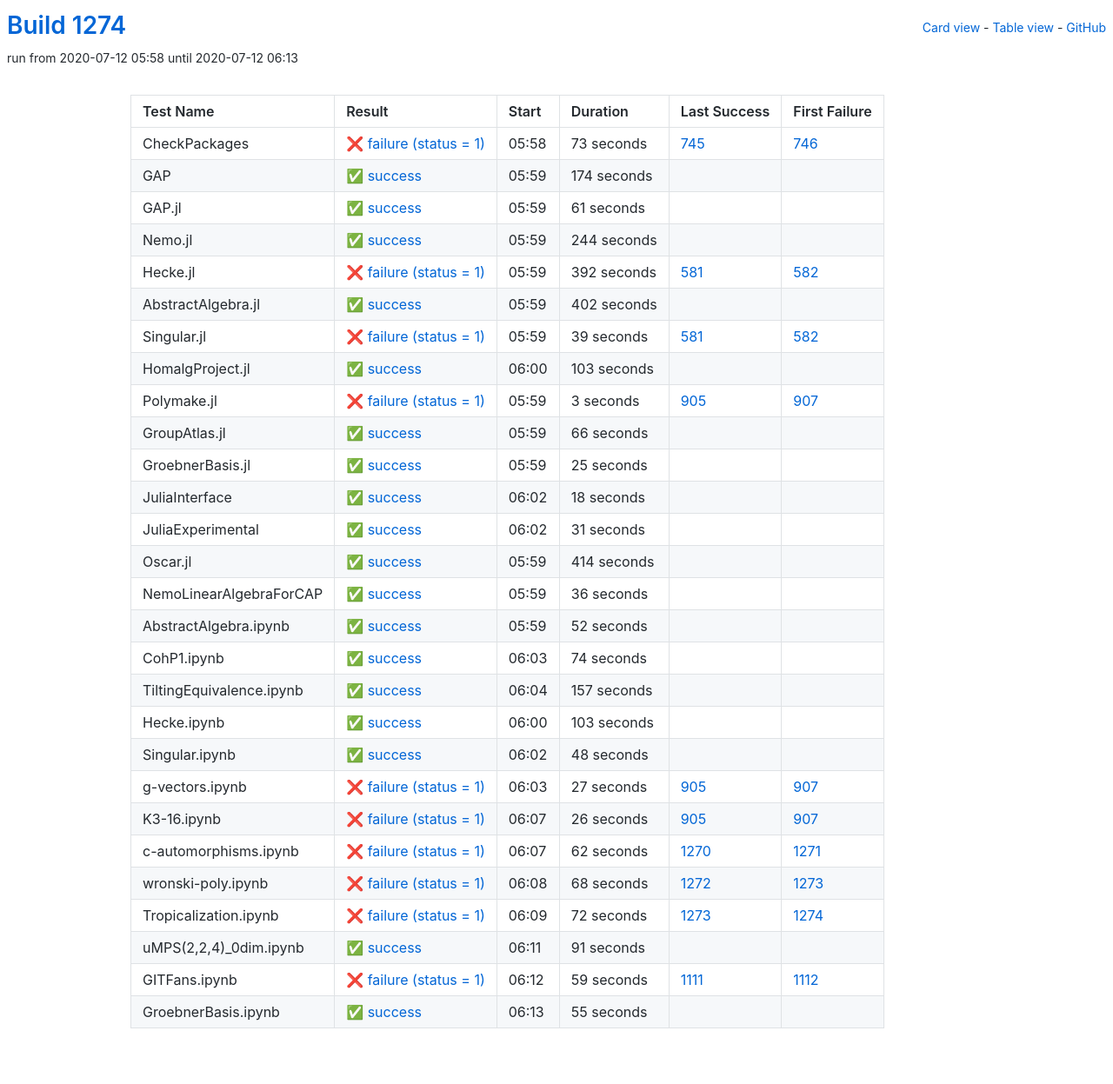
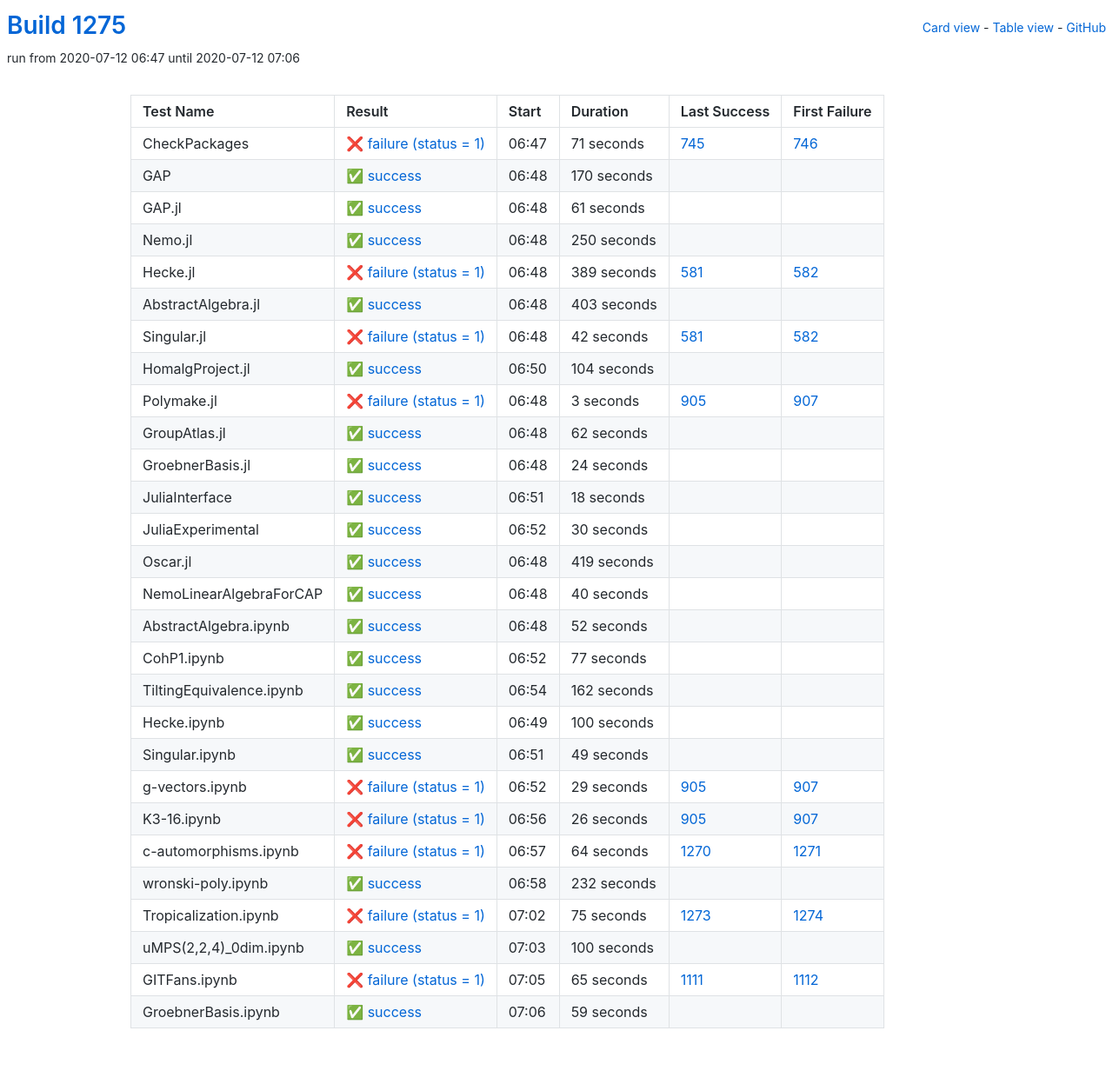
Before and after one commit to oscar-system/oscar-ci-status-1.4, a Jekyll site: the page built from table.html, in a window 1280 px wide. Shown: the whole page at 87% size. Built offline with Jekyll 4.4.1, drawn with Linux system fonts in a browser that asks for light colours.

Commit message:
Build #1275

```diff
--- a/_data/ci.yml
+++ b/_data/ci.yml
@@ -1,6 +1,6 @@
 ---
-build: 1274
-build_url: https://oscarci.mathematik.uni-kl.de/job/oscar-julia-1.4/1274/
+build: 1275
+build_url: https://oscarci.mathematik.uni-kl.de/job/oscar-julia-1.4/1275/
 job: oscar-julia-1.4
 organization: oscar-system
 repo: oscar-ci-status-1.4
@@ -8,32 +8,32 @@ repourl: https://github.com/oscar-system/oscar-ci-status-1.4
 tests:
 - name: CheckPackages
   id: checkpackages
-  log: https://oscarci.mathematik.uni-kl.de/job/oscar-julia-1.4/1274/artifact/logs/build-1274/CheckPackages.log
-  start: 2020-07-12 05:58
+  log: https://oscarci.mathematik.uni-kl.de/job/oscar-julia-1.4/1275/artifact/logs/build-1275/CheckPackages.log
+  start: 2020-07-12 06:47
   success: false
   exitcode: 1
   status: failure
-  duration: 73
+  duration: 71
   last_success: 745
   last_success_url: https://oscarci.mathematik.uni-kl.de/job/oscar-julia-1.4/745/
   first_failure: 746
   first_failure_url: https://oscarci.mathematik.uni-kl.de/job/oscar-julia-1.4/746/
 - name: GAP
   id: gap
-  log: https://oscarci.mathematik.uni-kl.de/job/oscar-julia-1.4/1274/artifact/logs/build-1274/GAP.log
-  start: 2020-07-12 05:59
+  log: https://oscarci.mathematik.uni-kl.de/job/oscar-julia-1.4/1275/artifact/logs/build-1275/GAP.log
+  start: 2020-07-12 06:48
   success: true
   exitcode: 0
   status: success
-  duration: 174
+  duration: 170
   last_success: false
   last_success_url:
   first_failure: false
   first_failure_url:
 - name: GAP.jl
   id: gap-jl
-  log: https://oscarci.mathematik.uni-kl.de/job/oscar-julia-1.4/1274/artifact/logs/build-1274/GAP.jl.log
-  start: 2020-07-12 05:59
+  log: https://oscarci.mathematik.uni-kl.de/job/oscar-julia-1.4/1275/artifact/logs/build-1275/GAP.jl.log
+  start: 2020-07-12 06:48
   success: true
   exitcode: 0
   status: success
@@ -44,68 +44,68 @@ tests:
   first_failure_url:
 - name: Nemo.jl
   id: nemo-jl
-  log: https://oscarci.mathematik.uni-kl.de/job/oscar-julia-1.4/1274/artifact/logs/build-1274/Nemo.jl.log
-  start: 2020-07-12 05:59
+  log: https://oscarci.mathematik.uni-kl.de/job/oscar-julia-1.4/1275/artifact/logs/build-1275/Nemo.jl.log
+  start: 2020-07-12 06:48
   success: true
   exitcode: 0
   status: success
-  duration: 244
+  duration: 250
   last_success: false
   last_success_url:
   first_failure: false
   first_failure_url:
 - name: Hecke.jl
   id: hecke-jl
-  log: https://oscarci.mathematik.uni-kl.de/job/oscar-julia-1.4/1274/artifact/logs/build-1274/Hecke.jl.log
-  start: 2020-07-12 05:59
+  log: https://oscarci.mathematik.uni-kl.de/job/oscar-julia-1.4/1275/artifact/logs/build-1275/Hecke.jl.log
+  start: 2020-07-12 06:48
   success: false
   exitcode: 1
   status: failure
-  duration: 392
+  duration: 389
   last_success: 581
   last_success_url: https://oscarci.mathematik.uni-kl.de/job/oscar-julia-1.4/581/
   first_failure: 582
   first_failure_url: https://oscarci.mathematik.uni-kl.de/job/oscar-julia-1.4/582/
 - name: AbstractAlgebra.jl
   id: abstractalgebra-jl
-  log: https://oscarci.mathematik.uni-kl.de/job/oscar-julia-1.4/1274/artifact/logs/build-1274/AbstractAlgebra.jl.log
-  start: 2020-07-12 05:59
+  log: https://oscarci.mathematik.uni-kl.de/job/oscar-julia-1.4/1275/artifact/logs/build-1275/AbstractAlgebra.jl.log
+  start: 2020-07-12 06:48
   success: true
   exitcode: 0
   status: success
-  duration: 402
+  duration: 403
   last_success: false
   last_success_url:
   first_failure: false
   first_failure_url:
 - name: Singular.jl
   id: singular-jl
-  log: https://oscarci.mathematik.uni-kl.de/job/oscar-julia-1.4/1274/artifact/logs/build-1274/Singular.jl.log
-  start: 2020-07-12 05:59
+  log: https://oscarci.mathematik.uni-kl.de/job/oscar-julia-1.4/1275/artifact/logs/build-1275/Singular.jl.log
+  start: 2020-07-12 06:48
   success: false
   exitcode: 1
   status: failure
-  duration: 39
+  duration: 42
   last_success: 581
   last_success_url: https://oscarci.mathematik.uni-kl.de/job/oscar-julia-1.4/581/
   first_failure: 582
   first_failure_url: https://oscarci.mathematik.uni-kl.de/job/oscar-julia-1.4/582/
 - name: HomalgProject.jl
   id: homalgproject-jl
-  log: https://oscarci.mathematik.uni-kl.de/job/oscar-julia-1.4/1274/artifact/logs/build-1274/HomalgProject.jl.log
-  start: 2020-07-12 06:00
+  log: https://oscarci.mathematik.uni-kl.de/job/oscar-julia-1.4/1275/artifact/logs/build-1275/HomalgProject.jl.log
+  start: 2020-07-12 06:50
   success: true
   exitcode: 0
   status: success
-  duration: 103
+  duration: 104
   last_success: false
   last_success_url:
   first_failure: false
   first_failure_url:
 - name: Polymake.jl
   id: polymake-jl
-  log: https://oscarci.mathematik.uni-kl.de/job/oscar-julia-1.4/1274/artifact/logs/build-1274/Polymake.jl.log
-  start: 2020-07-12 05:59
+  log: https://oscarci.mathematik.uni-kl.de/job/oscar-julia-1.4/1275/artifact/logs/build-1275/Polymake.jl.log
+  start: 2020-07-12 06:48
   success: false
   exitcode: 1
   status: failure
@@ -116,32 +116,32 @@ tests:
   first_failure_url: https://oscarci.mathematik.uni-kl.de/job/oscar-julia-1.4/907/
 - name: GroupAtlas.jl
   id: groupatlas-jl
-  log: https://oscarci.mathematik.uni-kl.de/job/oscar-julia-1.4/1274/artifact/logs/build-1274/GroupAtlas.jl.log
-  start: 2020-07-12 05:59
+  log: https://oscarci.mathematik.uni-kl.de/job/oscar-julia-1.4/1275/artifact/logs/build-1275/GroupAtlas.jl.log
+  start: 2020-07-12 06:48
   success: true
   exitcode: 0
   status: success
-  duration: 66
+  duration: 62
   last_success: false
   last_success_url:
   first_failure: false
   first_failure_url:
 - name: GroebnerBasis.jl
   id: groebnerbasis-jl
-  log: https://oscarci.mathematik.uni-kl.de/job/oscar-julia-1.4/1274/artifact/logs/build-1274/GroebnerBasis.jl.log
-  start: 2020-07-12 05:59
+  log: https://oscarci.mathematik.uni-kl.de/job/oscar-julia-1.4/1275/artifact/logs/build-1275/GroebnerBasis.jl.log
+  start: 2020-07-12 06:48
   success: true
   exitcode: 0
   status: success
-  duration: 25
+  duration: 24
   last_success: false
   last_success_url:
   first_failure: false
   first_failure_url:
 - name: JuliaInterface
   id: juliainterface
-  log: https://oscarci.mathematik.uni-kl.de/job/oscar-julia-1.4/1274/artifact/logs/build-1274/JuliaInterface.log
-  start: 2020-07-12 06:02
+  log: https://oscarci.mathematik.uni-kl.de/job/oscar-julia-1.4/1275/artifact/logs/build-1275/JuliaInterface.log
+  start: 2020-07-12 06:51
   success: true
   exitcode: 0
   status: success
@@ -152,44 +152,44 @@ tests:
   first_failure_url:
 - name: JuliaExperimental
   id: juliaexperimental
-  log: https://oscarci.mathematik.uni-kl.de/job/oscar-julia-1.4/1274/artifact/logs/build-1274/JuliaExperimental.log
-  start: 2020-07-12 06:02
+  log: https://oscarci.mathematik.uni-kl.de/job/oscar-julia-1.4/1275/artifact/logs/build-1275/JuliaExperimental.log
+  start: 2020-07-12 06:52
   success: true
   exitcode: 0
   status: success
-  duration: 31
+  duration: 30
   last_success: false
   last_success_url:
   first_failure: false
   first_failure_url:
 - name: Oscar.jl
   id: oscar-jl
-  log: https://oscarci.mathematik.uni-kl.de/job/oscar-julia-1.4/1274/artifact/logs/build-1274/Oscar.jl.log
-  start: 2020-07-12 05:59
+  log: https://oscarci.mathematik.uni-kl.de/job/oscar-julia-1.4/1275/artifact/logs/build-1275/Oscar.jl.log
+  start: 2020-07-12 06:48
   success: true
   exitcode: 0
   status: success
-  duration: 414
+  duration: 419
   last_success: false
   last_success_url:
   first_failure: false
   first_failure_url:
 - name: NemoLinearAlgebraForCAP
   id: nemolinearalgebraforcap
-  log: https://oscarci.mathematik.uni-kl.de/job/oscar-julia-1.4/1274/artifact/logs/build-1274/NemoLinearAlgebraForCAP.log
-  start: 2020-07-12 05:59
+  log: https://oscarci.mathematik.uni-kl.de/job/oscar-julia-1.4/1275/artifact/logs/build-1275/NemoLinearAlgebraForCAP.log
+  start: 2020-07-12 06:48
   success: true
   exitcode: 0
   status: success
-  duration: 36
+  duration: 40
   last_success: false
   last_success_url:
   first_failure: false
   first_failure_url:
 - name: AbstractAlgebra.ipynb
   id: abstractalgebra-ipynb
-  log: https://oscarci.mathematik.uni-kl.de/job/oscar-julia-1.4/1274/artifact/logs/build-1274/AbstractAlgebra.ipynb.log
-  start: 2020-07-12 05:59
+  log: https://oscarci.mathematik.uni-kl.de/job/oscar-julia-1.4/1275/artifact/logs/build-1275/AbstractAlgebra.ipynb.log
+  start: 2020-07-12 06:48
   success: true
   exitcode: 0
   status: success
@@ -200,68 +200,68 @@ tests:
   first_failure_url:
 - name: CohP1.ipynb
   id: cohp1-ipynb
-  log: https://oscarci.mathematik.uni-kl.de/job/oscar-julia-1.4/1274/artifact/logs/build-1274/CohP1.ipynb.log
-  start: 2020-07-12 06:03
+  log: https://oscarci.mathematik.uni-kl.de/job/oscar-julia-1.4/1275/artifact/logs/build-1275/CohP1.ipynb.log
+  start: 2020-07-12 06:52
   success: true
   exitcode: 0
   status: success
-  duration: 74
+  duration: 77
   last_success: false
   last_success_url:
   first_failure: false
   first_failure_url:
 - name: TiltingEquivalence.ipynb
   id: tiltingequivalence-ipynb
-  log: https://oscarci.mathematik.uni-kl.de/job/oscar-julia-1.4/1274/artifact/logs/build-1274/TiltingEquivalence.ipynb.log
-  start: 2020-07-12 06:04
+  log: https://oscarci.mathematik.uni-kl.de/job/oscar-julia-1.4/1275/artifact/logs/build-1275/TiltingEquivalence.ipynb.log
+  start: 2020-07-12 06:54
   success: true
   exitcode: 0
   status: success
-  duration: 157
+  duration: 162
   last_success: false
   last_success_url:
   first_failure: false
   first_failure_url:
 - name: Hecke.ipynb
   id: hecke-ipynb
-  log: https://oscarci.mathematik.uni-kl.de/job/oscar-julia-1.4/1274/artifact/logs/build-1274/Hecke.ipynb.log
-  start: 2020-07-12 06:00
+  log: https://oscarci.mathematik.uni-kl.de/job/oscar-julia-1.4/1275/artifact/logs/build-1275/Hecke.ipynb.log
+  start: 2020-07-12 06:49
   success: true
   exitcode: 0
   status: success
-  duration: 103
+  duration: 100
   last_success: false
   last_success_url:
   first_failure: false
   first_failure_url:
 - name: Singular.ipynb
   id: singular-ipynb
-  log: https://oscarci.mathematik.uni-kl.de/job/oscar-julia-1.4/1274/artifact/logs/build-1274/Singular.ipynb.log
-  start: 2020-07-12 06:02
+  log: https://oscarci.mathematik.uni-kl.de/job/oscar-julia-1.4/1275/artifact/logs/build-1275/Singular.ipynb.log
+  start: 2020-07-12 06:51
   success: true
   exitcode: 0
   status: success
-  duration: 48
+  duration: 49
   last_success: false
   last_success_url:
   first_failure: false
   first_failure_url:
 - name: g-vectors.ipynb
   id: g-vectors-ipynb
-  log: https://oscarci.mathematik.uni-kl.de/job/oscar-julia-1.4/1274/artifact/logs/build-1274/g-vectors.ipynb.log
-  start: 2020-07-12 06:03
+  log: https://oscarci.mathematik.uni-kl.de/job/oscar-julia-1.4/1275/artifact/logs/build-1275/g-vectors.ipynb.log
+  start: 2020-07-12 06:52
   success: false
   exitcode: 1
   status: failure
-  duration: 27
+  duration: 29
   last_success: 905
   last_success_url: https://oscarci.mathematik.uni-kl.de/job/oscar-julia-1.4/905/
   first_failure: 907
   first_failure_url: https://oscarci.mathematik.uni-kl.de/job/oscar-julia-1.4/907/
 - name: K3-16.ipynb
   id: k3-16-ipynb
-  log: https://oscarci.mathematik.uni-kl.de/job/oscar-julia-1.4/1274/artifact/logs/build-1274/K3-16.ipynb.log
-  start: 2020-07-12 06:07
+  log: https://oscarci.mathematik.uni-kl.de/job/oscar-julia-1.4/1275/artifact/logs/build-1275/K3-16.ipynb.log
+  start: 2020-07-12 06:56
   success: false
   exitcode: 1
   status: failure
@@ -272,72 +272,72 @@ tests:
   first_failure_url: https://oscarci.mathematik.uni-kl.de/job/oscar-julia-1.4/907/
 - name: c-automorphisms.ipynb
   id: c-automorphisms-ipynb
-  log: https://oscarci.mathematik.uni-kl.de/job/oscar-julia-1.4/1274/artifact/logs/build-1274/c-automorphisms.ipynb.log
-  start: 2020-07-12 06:07
+  log: https://oscarci.mathematik.uni-kl.de/job/oscar-julia-1.4/1275/artifact/logs/build-1275/c-automorphisms.ipynb.log
+  start: 2020-07-12 06:57
   success: false
   exitcode: 1
   status: failure
-  duration: 62
+  duration: 64
   last_success: 1270
   last_success_url: https://oscarci.mathematik.uni-kl.de/job/oscar-julia-1.4/1270/
   first_failure: 1271
   first_failure_url: https://oscarci.mathematik.uni-kl.de/job/oscar-julia-1.4/1271/
 - name: wronski-poly.ipynb
   id: wronski-poly-ipynb
-  log: https://oscarci.mathematik.uni-kl.de/job/oscar-julia-1.4/1274/artifact/logs/build-1274/wronski-poly.ipynb.log
-  start: 2020-07-12 06:08
+  log: https://oscarci.mathematik.uni-kl.de/job/oscar-julia-1.4/1275/artifact/logs/build-1275/wronski-poly.ipynb.log
+  start: 2020-07-12 06:58
+  success: true
+  exitcode: 0
+  status: success
+  duration: 232
+  last_success: false
+  last_success_url:
+  first_failure: false
+  first_failure_url:
+- name: Tropicalization.ipynb
+  id: tropicalization-ipynb
+  log: https://oscarci.mathematik.uni-kl.de/job/oscar-julia-1.4/1275/artifact/logs/build-1275/Tropicalization.ipynb.log
+  start: 2020-07-12 07:02
   success: false
   exitcode: 1
   status: failure
-  duration: 68
-  last_success: 1272
-  last_success_url: https://oscarci.mathematik.uni-kl.de/job/oscar-julia-1.4/1272/
-  first_failure: 1273
-  first_failure_url: https://oscarci.mathematik.uni-kl.de/job/oscar-julia-1.4/1273/
-- name: Tropicalization.ipynb
-  id: tropicalization-ipynb
-  log: https://oscarci.mathematik.uni-kl.de/job/oscar-julia-1.4/1274/artifact/logs/build-1274/Tropicalization.ipynb.log
-  start: 2020-07-12 06:09
-  success: false
-  exitcode: 1
-  status: failure
-  duration: 72
+  duration: 75
   last_success: 1273
   last_success_url: https://oscarci.mathematik.uni-kl.de/job/oscar-julia-1.4/1273/
   first_failure: 1274
   first_failure_url: https://oscarci.mathematik.uni-kl.de/job/oscar-julia-1.4/1274/
 - name: uMPS(2,2,4)_0dim.ipynb
   id: umps-2-2-4-0dim-ipynb
-  log: https://oscarci.mathematik.uni-kl.de/job/oscar-julia-1.4/1274/artifact/logs/build-1274/uMPS-2-2-4-_0dim.ipynb.log
-  start: 2020-07-12 06:11
+  log: https://oscarci.mathematik.uni-kl.de/job/oscar-julia-1.4/1275/artifact/logs/build-1275/uMPS-2-2-4-_0dim.ipynb.log
+  start: 2020-07-12 07:03
   success: true
   exitcode: 0
   status: success
-  duration: 91
+  duration: 100
   last_success: false
   last_success_url:
   first_failure: false
   first_failure_url:
 - name: GITFans.ipynb
   id: gitfans-ipynb
-  log: https://oscarci.mathematik.uni-kl.de/job/oscar-julia-1.4/1274/artifact/logs/build-1274/GITFans.ipynb.log
-  start: 2020-07-12 06:12
+  log: https://oscarci.mathematik.uni-kl.de/job/oscar-julia-1.4/1275/artifact/logs/build-1275/GITFans.ipynb.log
+  start: 2020-07-12 07:05
   success: false
   exitcode: 1
   status: failure
-  duration: 59
+  duration: 65
   last_success: 1111
   last_success_url: https://oscarci.mathematik.uni-kl.de/job/oscar-julia-1.4/1111/
   first_failure: 1112
   first_failure_url: https://oscarci.mathematik.uni-kl.de/job/oscar-julia-1.4/1112/
 - name: GroebnerBasis.ipynb
   id: groebnerbasis-ipynb
-  log: https://oscarci.mathematik.uni-kl.de/job/oscar-julia-1.4/1274/artifact/logs/build-1274/GroebnerBasis.ipynb.log
-  start: 2020-07-12 06:13
+  log: https://oscarci.mathematik.uni-kl.de/job/oscar-julia-1.4/1275/artifact/logs/build-1275/GroebnerBasis.ipynb.log
+  start: 2020-07-12 07:06
   success: true
   exitcode: 0
   status: success
-  duration: 55
+  duration: 59
   last_success: false
   last_success_url:
   first_failure: false
```
Also changed, not shown: README.md.
